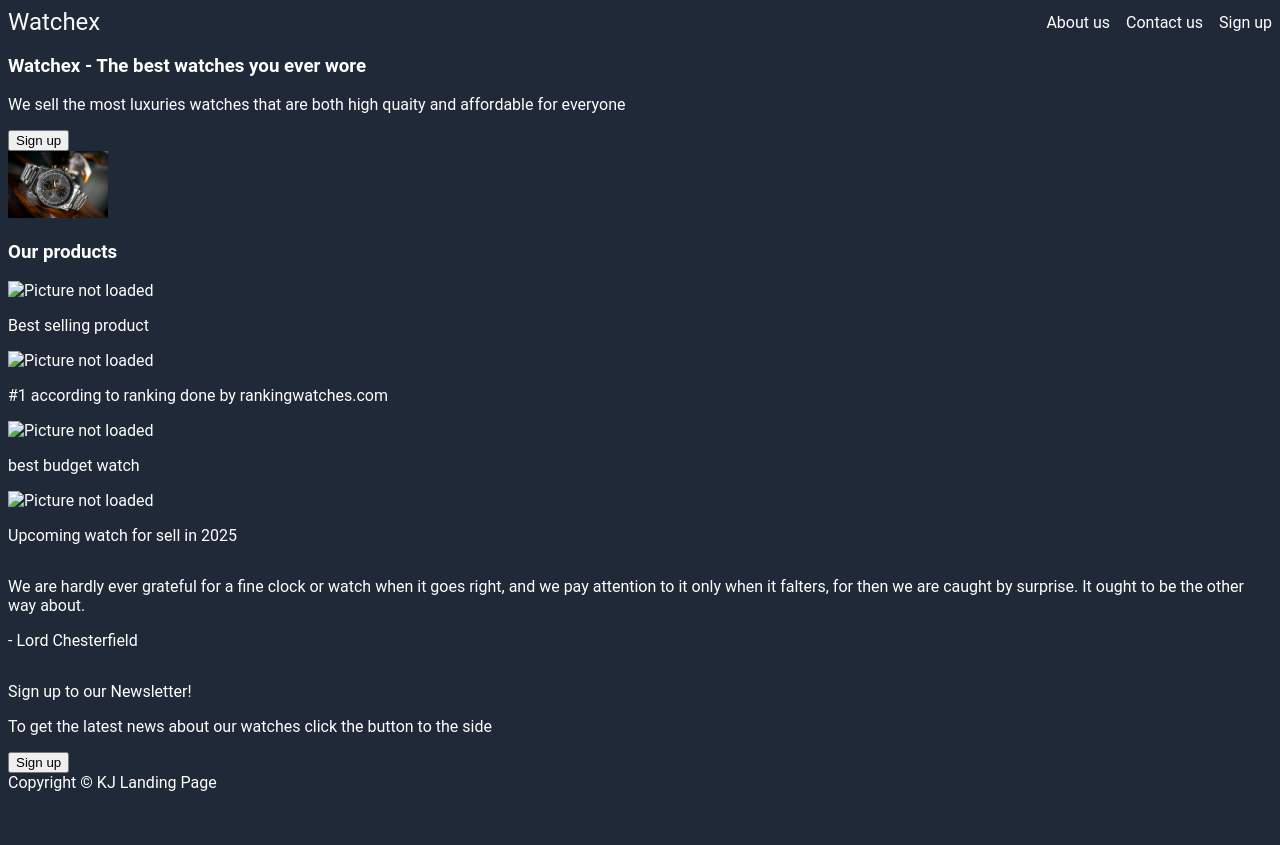
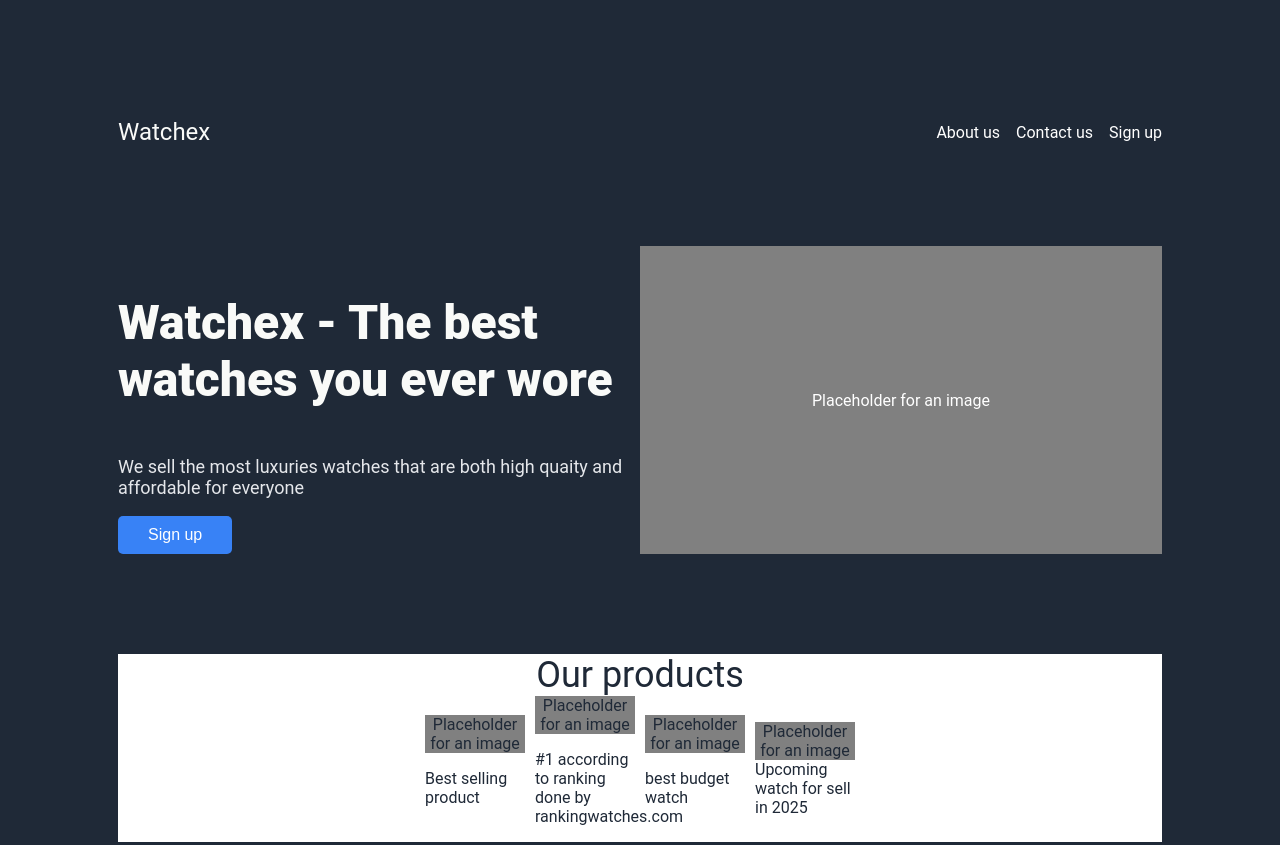
Before and after one commit to KamilJ9/landing-page, a plain HTML site: page index.html in a window 1280 px wide. Shown: the top 845 px of the page. Before the commit the page ends 800 px from the top, so only its background shows below. Drawn offline with Linux system fonts and the light colour scheme.

Commit message:
Add Main section

```diff
--- a/index.html
+++ b/index.html
@@ -23,32 +23,32 @@
     </div>
     <!-- MAIN -->
     <div class="main">
-        <div>
-            <h3>Watchex - The best watches you ever wore</h3>
-            <p>We sell the most luxuries watches that are both high quaity and affordable for everyone</p>
-            <button>Sign up</button>
+        <div class="left">
+            <p id="hero">Watchex - The best watches you ever wore<p>
+            <p id="secondary">We sell the most luxuries watches that are both high quaity and affordable for everyone</p>
+            <button class="button">Sign up</button>
         </div>
-        <img src="images/watch.jpg" alt="Picture not loaded">
+        <div class="placeholder">Placeholder for an image</div>
     </div>
     <!-- INFO -->
     <div class="info">
-        <h3>Our products</h3>
+        <div id="info-title">Our products</div>
         <div class="products">
-            <div class="prdouct">
-                <img src="" alt="Picture not loaded">
+            <div class="product">
+                <div class="placeholder">Placeholder for an image</div>
                 <p>Best selling product</p>
             </div>
-            <div class="prdouct">
-                <img src="" alt="Picture not loaded">
+            <div class="product">
+                <div class="placeholder">Placeholder for an image</div>
                 <p>#1 according to ranking done by rankingwatches.com</p>
             </div>
-            <div class="prdouct">
-                <img src="" alt="Picture not loaded">
+            <div class="product">
+                <div class="placeholder">Placeholder for an image</div>
                 <p>best budget watch</p>
             </div>
-            <div class="prdouct">
-                <img src="" alt="Picture not loaded">
-                <p>Upcoming watch for sell in 2025</p>
+            <div class="product">
+                <div class="placeholder">Placeholder for an image</div>
+                <div>Upcoming watch for sell in 2025</div>
             </div>
         </div>
     </div>
--- a/style.css
+++ b/style.css
@@ -9,19 +9,17 @@ ul {
     list-style: none;
 }
 
-img {
-    width: 100px;
-}
-
 body {
     font-family: Roboto;
     background-color: #1F2937;
     color: #FFF;
     display: flex;
     flex-direction: column;
+    padding: 110px;
+    height: 100vh;
 }
 
-
+/* Header portion */
 .header {
     display: flex;
     justify-content: space-between;
@@ -37,3 +35,82 @@ body {
     display: flex;
     gap: 16px;
 }
+
+/* Main portion */
+
+.main {
+    display: flex;
+    margin: 100px 0;
+
+}
+
+.placeholder {
+    background-color: grey;
+    text-align: center;
+    align-content: center;
+    flex: 1;
+
+
+}
+.left {
+    flex: 1;
+}
+
+
+
+#hero {
+    font-size: 48px;
+    color: #F9FAF8;
+    font-weight: 900;
+}
+
+#secondary {
+    font-size: 18px;
+    color: #E5E7EB;
+}
+
+.left > .button {
+    background-color: #3882F6;
+    border: none;
+    border-radius: 5px;
+    color: #FFF;
+    border: none;
+    padding: 10px 30px;
+    text-align: center;
+    text-decoration: none;
+    display: inline-block;
+    font-size: 16px;
+    cursor: pointer;
+}
+
+/* Info portion */
+
+.info {
+    display: flex;
+    flex-direction: column;
+    align-items: center;
+    background-color: white;
+    color: #1F2937;
+}
+
+#info-title {
+    font-size: 36px;
+
+    font-weight: 900px;
+    flex:1;
+
+}
+
+.products {
+    display: flex;
+    justify-content: space-between;
+    align-items: center;
+    gap: 10px;
+
+
+}
+/* do dokończenia sekacja products */
+.product {
+    flex:1;
+    width: 100px;
+}
```
